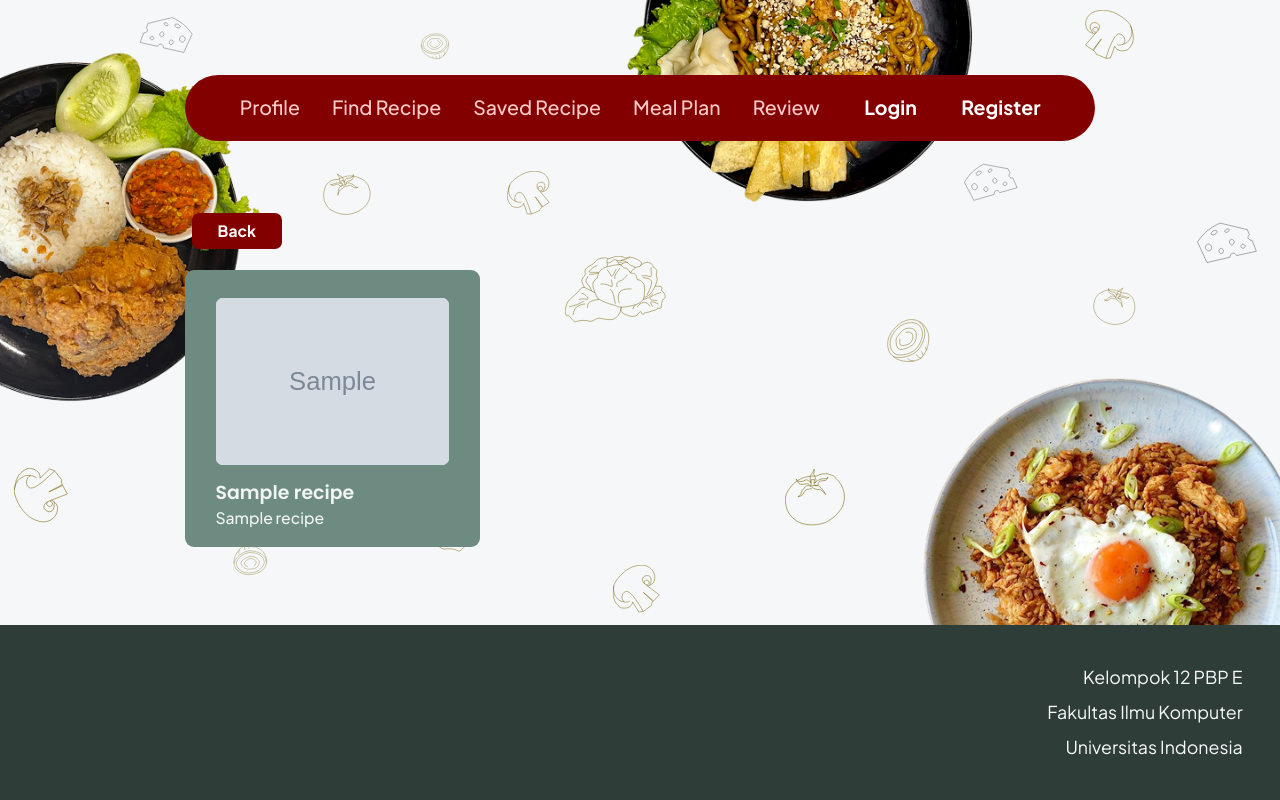
After one commit to pbp-kelompok-e12/FillMyDish, a Django app: template templates/results.html in a window 1280 px wide. The commit adds this page. Run offline with Django 5.2, Linux system fonts and the light colour scheme; the template is opened without the code that fills it: most values are stand-ins (such as "Sample title", 1, 10 or a date in 2020); grey boxes marked "Sample" are stand-in pictures; some libraries are stand-ins or nearby versions.

Commit message:
feat: results page builder

```diff
--- /dev/null
+++ b/static/css/results.css
@@ -0,0 +1,98 @@
+/* =========================================================
+   HALAMAN HASIL: tombol Back + grid kartu resep
+   ========================================================= */
+
+.back-btn {
+  display: inline-flex;
+  align-items: center;
+  margin: 11rem 0 0 0.5rem;
+  padding: 0.7rem 1.8rem;
+  background-color: var(--color-palette-primary-500);
+  border-radius: 0.5rem;
+  color: #ffffff;
+  font-family: "Plus Jakarta Sans", Helvetica, sans-serif;
+  font-weight: 700;
+  font-size: 1.1rem;
+  transition: background-color 0.15s ease;
+}
+
+.back-btn:hover {
+  background-color: var(--color-palette-primary-600);
+}
+
+.back-btn:focus-visible {
+  outline: 3px solid #830000;
+  outline-offset: 3px;
+}
+
+.recipe-grid {
+  display: grid;
+  grid-template-columns: repeat(3, 1fr);
+  gap: 2.25rem 0.9rem;
+  margin-top: 1.5rem;
+}
+
+.recipe-card {
+  display: flex;
+  flex-direction: column;
+  /* padding dalam % (dari lebar kartu) supaya proporsinya sama di semua layar */
+  padding: 9.3% 10.4% 7%;
+  background-color: #6e8b82;
+  border-radius: 9px;
+  color: #f1f5f4;
+  overflow: hidden;
+}
+
+.recipe-card__img {
+  width: 100%;
+  aspect-ratio: 16.431 / 11.788;
+  background-color: #f1f5f4;
+  border-radius: 7px;
+  overflow: hidden;
+}
+
+.recipe-card__img img {
+  display: block;
+  width: 100%;
+  height: 100%;
+  object-fit: cover;
+}
+
+.recipe-card__title {
+  margin: 1.1rem 0 0.4rem;
+  font-family: "Poppins", Helvetica, sans-serif;
+  font-weight: 600;
+  font-size: 1.328rem;
+  line-height: 1.25;
+  display: -webkit-box;
+  -webkit-line-clamp: 2;
+  -webkit-box-orient: vertical;
+  overflow: hidden;
+}
+
+.recipe-card__sub {
+  margin: 0;
+  font-family: "Plus Jakarta Sans", Helvetica, sans-serif;
+  font-weight: 500;
+  font-size: 1.107rem;
+}
+
+.results-status {
+  margin-top: 1.5rem;
+  padding: 1.5rem 2rem;
+  background-color: #f4ce14;
+  border-radius: 1rem;
+  font-family: "Plus Jakarta Sans", Helvetica, sans-serif;
+  font-weight: 700;
+  font-size: 1.1rem;
+  color: #3d3200;
+}
+
+@media (max-width: 1023px) {
+  .back-btn { margin-top: 1rem; }
+  .recipe-grid { grid-template-columns: repeat(2, 1fr); gap: 1rem; }
+}
+
+@media (max-width: 599px) {
+  .recipe-grid { grid-template-columns: 1fr; }
+}
--- a/templates/base.html
+++ b/templates/base.html
@@ -9,6 +9,7 @@
         <link rel="stylesheet" href="{% static 'css/style.css' %}">
         <link rel="stylesheet" href="{% static 'css/find.css' %}">
         <link rel="stylesheet" href="{% static 'css/input.css' %}">
+        <link rel="stylesheet" href="{% static 'css/results.css' %}">
     </head>
     <body>
         <div class="frame" >
--- /dev/null
+++ b/templates/results.html
@@ -0,0 +1,54 @@
+{% extends 'base.html' %}
+{% load static %}
+    {% block content %}
+            <!-- Background dekorasi (ikon sayur) -->
+            <div class="deco-layer" aria-hidden="true">
+                <img src="{% static 'img/Group-8.svg' %}"   alt="" style="left:10.49%; top:0.99%;  --w:5.00">
+                <img src="{% static 'img/Group-6.svg' %}"   alt="" style="left:32.15%; top:3.41%;  --w:3.61">
+                <img src="{% static 'img/Vector-8.svg' %}"  alt="" style="left:84.79%; top:1.56%;  --w:3.82">
+                <img src="{% static 'img/Group-4.svg' %}"   alt="" style="left:24.72%; top:26.14%; --w:4.72">
+                <img src="{% static 'img/Vector-11.svg' %}" alt="" style="left:39.58%; top:27.27%; --w:3.40">
+                <img src="{% static 'img/Group-9.svg' %}"   alt="" style="left:74.93%; top:25.43%; --w:5.00">
+                <img src="{% static 'img/Group-11.svg' %}"  alt="" style="left:93.06%; top:33.52%; --w:5.69">
+                <img src="{% static 'img/Group-10.svg' %}"  alt="" style="left:85.00%; top:44.60%; --w:4.24">
+                <img src="{% static 'img/Vector-9.svg' %}"  alt="" style="left:44.17%; top:40.91%; --w:7.85">
+                <img src="{% static 'img/Group-5.svg' %}"   alt="" style="left:68.82%; top:49.86%; --w:3.96">
+                <img src="{% static 'img/Vector-12.svg' %}" alt="" style="left:1.11%;  top:74.86%; --w:4.17">
+                <img src="{% static 'img/Vector-10.svg' %}" alt="" style="left:29.03%; top:76.85%; --w:7.78">
+                <img src="{% static 'img/Group-12.svg' %}"  alt="" style="left:17.43%; top:85.65%; --w:4.31">
+                <img src="{% static 'img/Group-7.svg' %}"   alt="" style="left:61.32%; top:75.00%; --w:4.72">
+                <img src="{% static 'img/Vector-7.svg' %}"  alt="" style="left:47.92%; top:90.34%; --w:3.68">
+            </div>
+
+            <div class="div" >
+                <img class="nasgor" src="{% static 'img/nasgor-1.png' %}" alt="Nasi goreng" />
+                <img class="mie" src="{% static 'img/mie-1.png' %}" alt="Mie" />
+                <img class="nasi-ayam" src="{% static 'img/nasi-ayam.png' %}" alt="Nasi ayam" />
+            </div>
+
+            <div class="div-2 find-page">
+               <a class="back-btn" href="{% url 'recipefinder:input_ingredient' %}">Back</a>
+
+               {% if error %}
+                   <p class="results-status" role="alert">{{ error }}</p>
+               {% elif not ingredients %}
+                   <p class="results-status">No ingredients were entered.</p>
+               {% elif not recipes %}
+                   <p class="results-status">No recipes found for {{ ingredients|join:", " }}.</p>
+               {% else %}
+                   <section class="recipe-grid" aria-label="Recipe results">
+                       {% for r in recipes %}
+                           <article class="recipe-card">
+                               <div class="recipe-card__img">
+                                   {% if r.image %}
+                                       <img src="{{ r.image }}" alt="{{ r.title }}" loading="lazy">
+                                   {% endif %}
+                               </div>
+                               <h3 class="recipe-card__title">{{ r.title }}</h3>
+                               <p class="recipe-card__sub">{{ r.subtitle }}</p>
+                           </article>
+                       {% endfor %}
+                   </section>
+               {% endif %}
+            </div>
+{% endblock content %}
```
